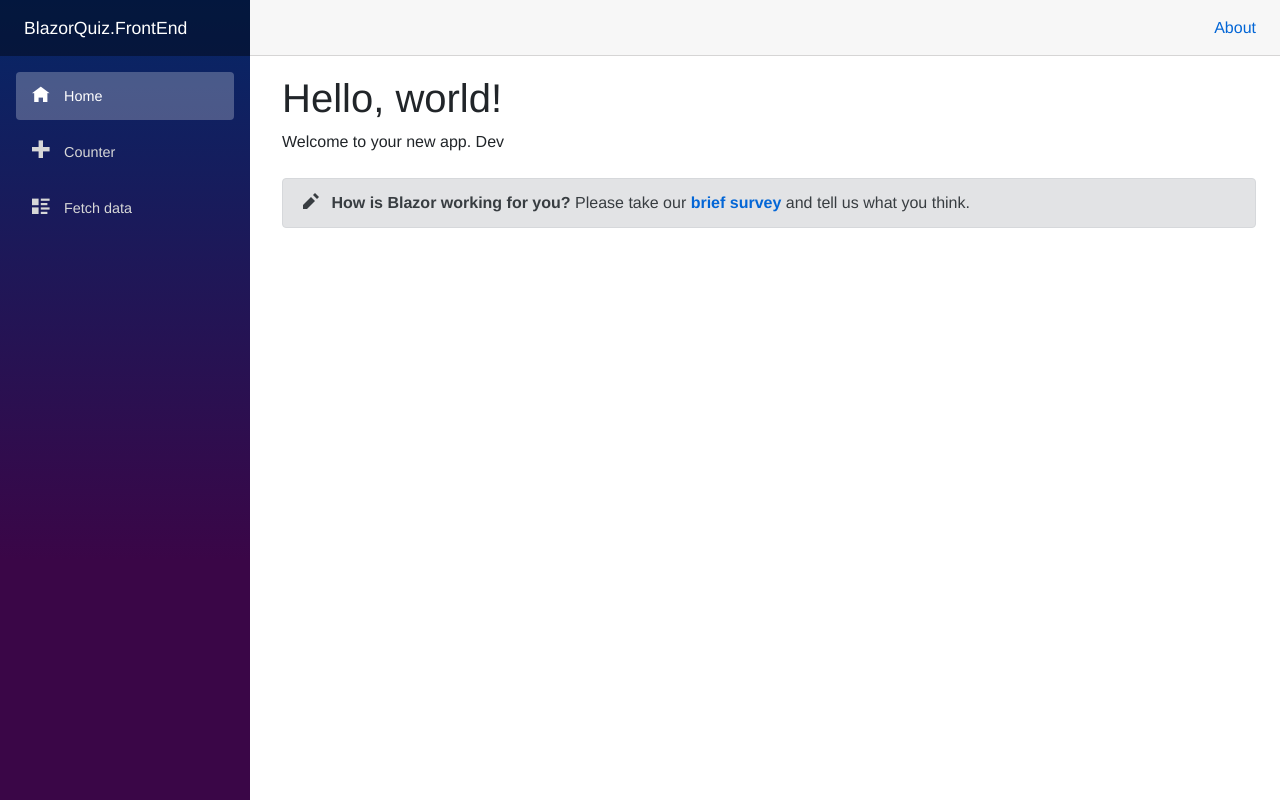
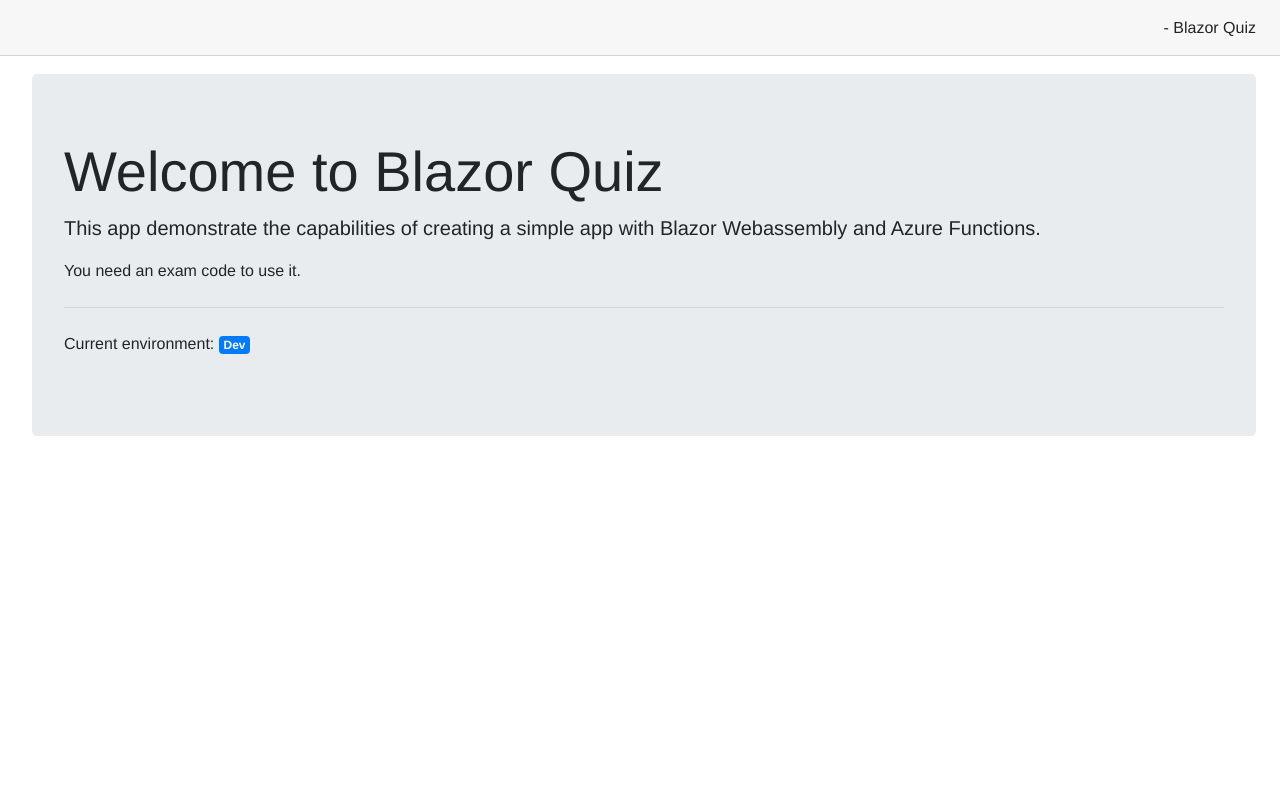
Before and after one commit to cmaneu/blazor-static-quiz, an ASP.NET Core app: page / in a window 1280 px wide. Run offline with ASP.NET Core 8, Linux system fonts and the light colour scheme.

Commit message:
Add base layout and App State

```diff
--- a/src/frontend/Pages/Counter.razor
+++ b/src/frontend/Pages/Counter.razor
@@ -1,4 +1,6 @@
 @page "/counter"
+@inject AppState AppState
+
 
 <h1>Counter</h1>
 
@@ -11,6 +13,9 @@
 
     private void IncrementCount()
     {
+        AppState.CurrentExamTitle = "Demo";
+        AppState.NotifyStateChanged();
+
         currentCount++;
     }
 }
--- a/src/frontend/Pages/Index.razor
+++ b/src/frontend/Pages/Index.razor
@@ -1,9 +1,21 @@
 @page "/"
+@using System.Runtime.CompilerServices
 @inject ClientAppSettings AppSettings
 
-<h1>Hello, world!</h1>
 
-Welcome to your new app.
-@AppSettings.EnvironmentName
+<div class="jumbotron">
+    <h1 class="display-4">Welcome to Blazor Quiz</h1>
+    <p class="lead">This app demonstrate the capabilities of creating a simple app with Blazor Webassembly and Azure Functions.</p>
+    <p>You need an exam code to use it.</p>
+    <hr class="my-4">
+    <p>Current environment: <span class="badge badge-primary">@AppSettings.EnvironmentName</span></p>
+</div>
 
-<SurveyPrompt Title="How is Blazor working for you?" />
+@code
+{
+    protected override Task OnInitializedAsync()
+    {
+
+        return base.OnInitializedAsync();
+    }
+}
--- a/src/frontend/Program.cs
+++ b/src/frontend/Program.cs
@@ -16,6 +16,7 @@
             builder.Services.AddTransient(sp => new HttpClient { BaseAddress = new Uri(builder.HostEnvironment.BaseAddress) });
 
             builder.Services.AddSingleton<ClientAppSettings>();
+            builder.Services.AddSingleton<AppState>();
 
             var host = builder.Build();
 
--- a/src/frontend/Shared/MainLayout.razor
+++ b/src/frontend/Shared/MainLayout.razor
@@ -1,15 +1,30 @@
 @inherits LayoutComponentBase
-
-<div class="sidebar">
-    <NavMenu />
-</div>
-
+@inject AppState AppState
 <div class="main">
     <div class="top-row px-4">
-        <a href="http://blazor.net" target="_blank" class="ml-md-auto">About</a>
+        @AppState?.CurrentExamTitle - Blazor Quiz
     </div>
 
     <div class="content px-4">
         @Body
     </div>
 </div>
+
+
+@code
+{
+
+    protected override Task OnInitializedAsync()
+    {
+
+        AppState.OnChange += OnAppStateChanged;
+
+        return base.OnInitializedAsync();
+    }
+
+    private void OnAppStateChanged()
+    {
+        StateHasChanged();
+    }
+
+}
--- a/src/frontend/Shared/NavMenu.razor
+++ /dev/null
@@ -1,37 +0,0 @@
-<div class="top-row pl-4 navbar navbar-dark">
-    <a class="navbar-brand" href="">BlazorQuiz.FrontEnd</a>
-    <button class="navbar-toggler" @onclick="ToggleNavMenu">
-        <span class="navbar-toggler-icon"></span>
-    </button>
-</div>
-
-<div class="@NavMenuCssClass" @onclick="ToggleNavMenu">
-    <ul class="nav flex-column">
-        <li class="nav-item px-3">
-            <NavLink class="nav-link" href="" Match="NavLinkMatch.All">
-                <span class="oi oi-home" aria-hidden="true"></span> Home
-            </NavLink>
-        </li>
-        <li class="nav-item px-3">
-            <NavLink class="nav-link" href="counter">
-                <span class="oi oi-plus" aria-hidden="true"></span> Counter
-            </NavLink>
-        </li>
-        <li class="nav-item px-3">
-            <NavLink class="nav-link" href="fetchdata">
-                <span class="oi oi-list-rich" aria-hidden="true"></span> Fetch data
-            </NavLink>
-        </li>
-    </ul>
-</div>
-
-@code {
-    private bool collapseNavMenu = true;
-
-    private string NavMenuCssClass => collapseNavMenu ? "collapse" : null;
-
-    private void ToggleNavMenu()
-    {
-        collapseNavMenu = !collapseNavMenu;
-    }
-}
--- a/src/frontend/Shared/SurveyPrompt.razor
+++ /dev/null
@@ -1,16 +0,0 @@
-<div class="alert alert-secondary mt-4" role="alert">
-    <span class="oi oi-pencil mr-2" aria-hidden="true"></span>
-    <strong>@Title</strong>
-
-    <span class="text-nowrap">
-        Please take our
-        <a target="_blank" class="font-weight-bold" href="https://go.microsoft.com/fwlink/?linkid=2127014">brief survey</a>
-    </span>
-    and tell us what you think.
-</div>
-
-@code {
-    // Demonstrates how a parent component can supply parameters
-    [Parameter]
-    public string Title { get; set; }
-}
--- a/src/frontend/wwwroot/index.html
+++ b/src/frontend/wwwroot/index.html
@@ -4,7 +4,7 @@
 <head>
     <meta charset="utf-8" />
     <meta name="viewport" content="width=device-width, initial-scale=1.0, maximum-scale=1.0, user-scalable=no" />
-    <title>BlazorQuiz.FrontEnd</title>
+    <title>Blazor Quiz</title>
     <base href="/" />
     <link href="css/bootstrap/bootstrap.min.css" rel="stylesheet" />
     <link href="css/app.css" rel="stylesheet" />
```
Also changed, not shown: src/frontend/AppState.cs (added, +19 -0 lines).
